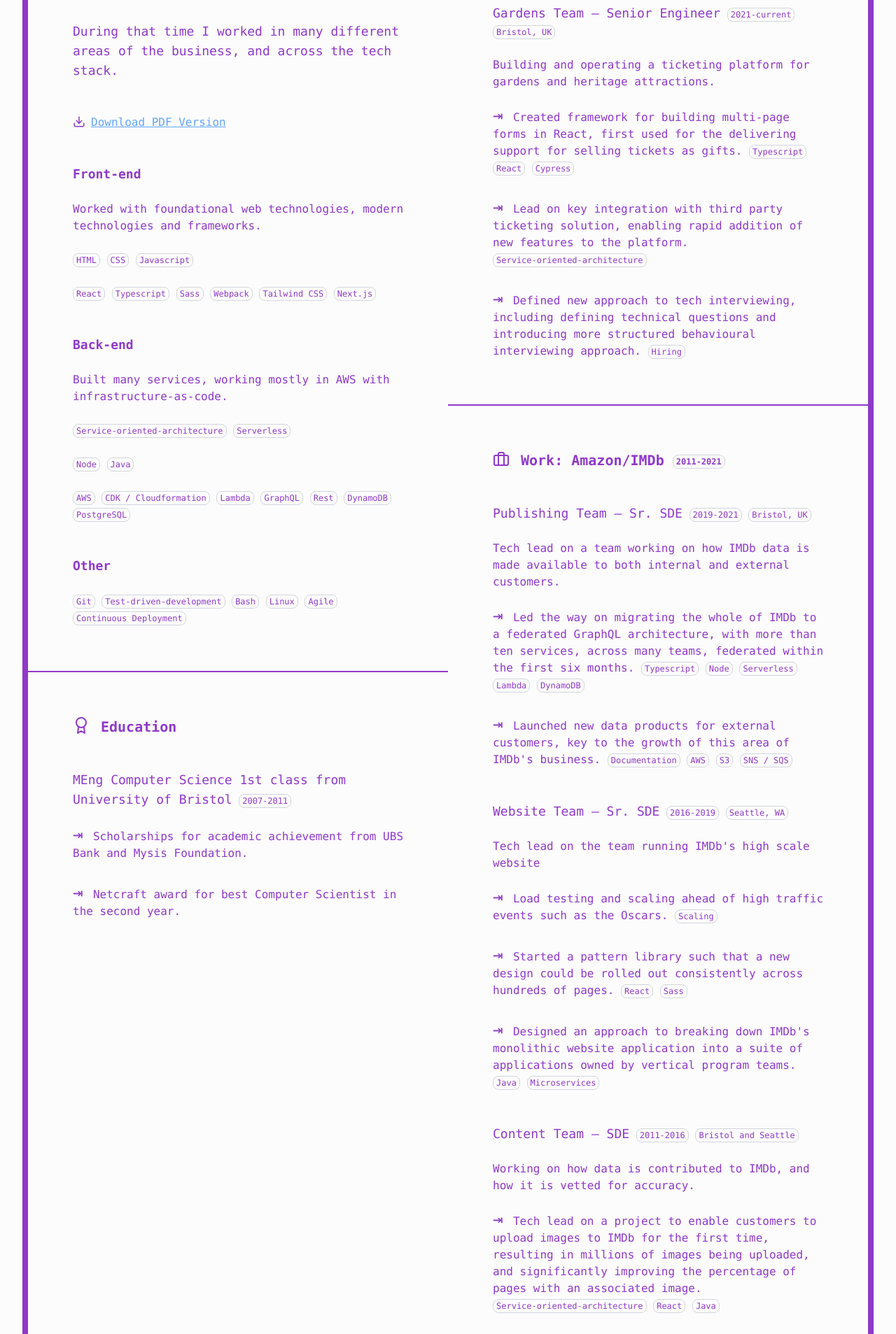
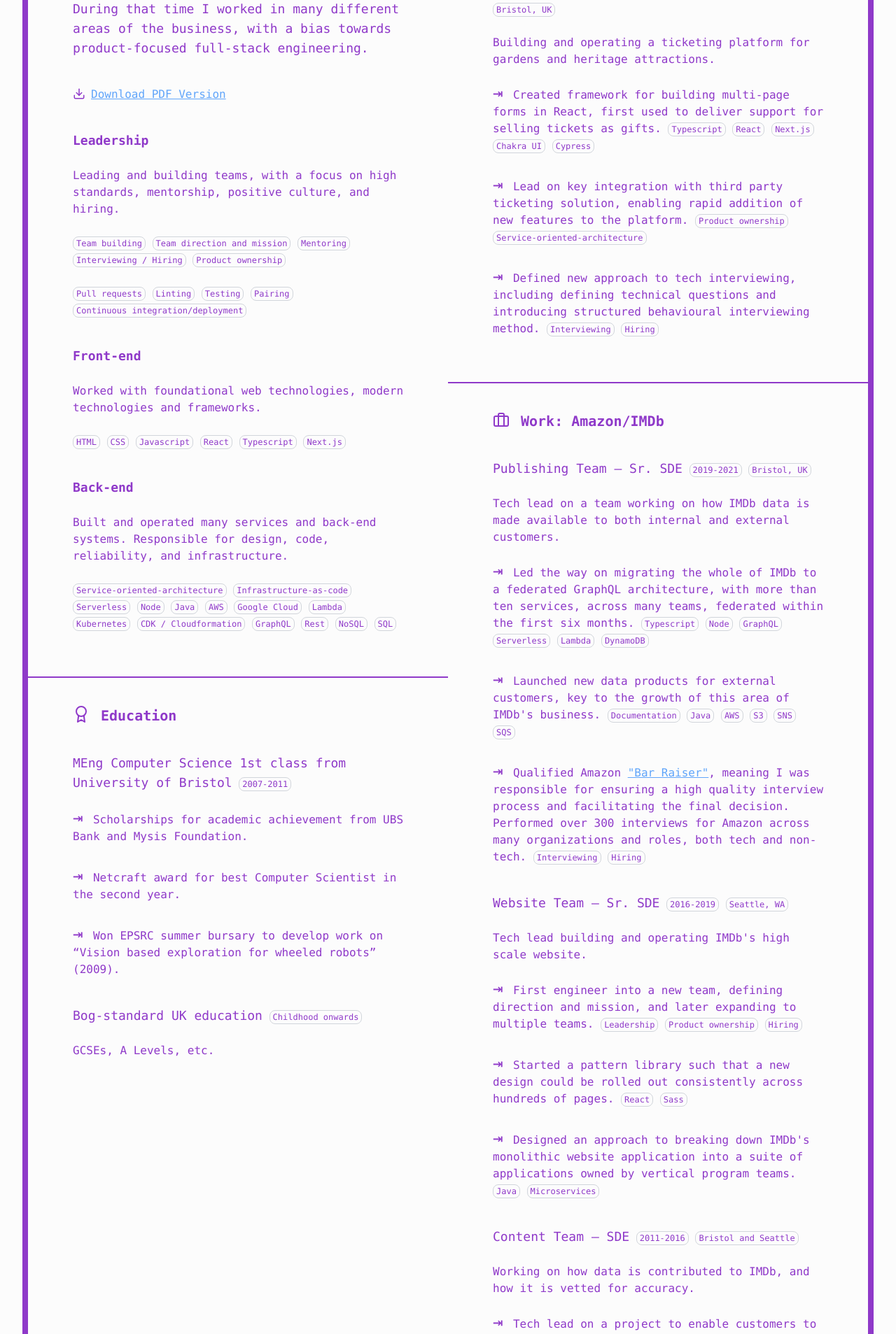
Before and after one commit to mjwbenton/mattb.tech, a Next.js app in the folder website/: page /cv in a window 1280 px wide. Shown: the part 373-2280 px from the top of the page at 70% size. Built offline with nearby package versions, Linux system fonts and the light colour scheme.

Commit message:
Finished Candide addition

```diff
--- a/website/components/ContentBox.tsx
+++ b/website/components/ContentBox.tsx
@@ -17,7 +17,7 @@ export default function ContentBox({
       animate={{ scale: 1, y: 0 }}
       exit={{ scale: 0.8, y: 50 }}
       transition={{ duration: 0.15 }}
-      className={`max-w-full overflow-hidden lg:w-6/12 p-16 space-y-12
+      className={`max-w-full overflow-hidden lg:w-6/12 px-16 pb-16 pt-10 space-y-10
         ${border ? "border-t-2 border-brandPurple print:border-black" : ""}
         ${float === "left" ? "lg:float-left lg:clear-left" : ""}
         ${float === "right" ? "lg:float-right lg:clear-right" : ""}
--- a/website/pages/cv.tsx
+++ b/website/pages/cv.tsx
@@ -20,13 +20,34 @@ export default function CV() {
           behind me.
         </Content>
         <Content className="text-lg">
-          During that time I worked in many different areas of the business, and
-          across the tech stack.
+          During that time I worked in many different areas of the business,
+          with a bias towards product-focused full-stack engineering.
         </Content>
         <Content className="print:hidden">
           <Icon inline component={Download} />
           <ExternalLink href="/cv.pdf">Download PDF Version</ExternalLink>
         </Content>
+        <Section>
+          <SectionHeading bold>Leadership</SectionHeading>
+          <Content>
+            Leading and building teams, with a focus on high standards,
+            mentorship, positive culture, and hiring.
+          </Content>
+          <Content>
+            <DetailPill>Team building</DetailPill>
+            <DetailPill>Team direction and mission</DetailPill>
+            <DetailPill>Mentoring</DetailPill>
+            <DetailPill>Interviewing / Hiring</DetailPill>
+            <DetailPill>Product ownership</DetailPill>
+          </Content>
+          <Content>
+            <DetailPill>Pull requests</DetailPill>
+            <DetailPill>Linting</DetailPill>
+            <DetailPill>Testing</DetailPill>
+            <DetailPill>Pairing</DetailPill>
+            <DetailPill>Continuous integration/deployment</DetailPill>
+          </Content>
+        </Section>
         <Section>
           <SectionHeading bold>Front-end</SectionHeading>
           <Content>
@@ -37,49 +58,32 @@ export default function CV() {
             <DetailPill>HTML</DetailPill>
             <DetailPill>CSS</DetailPill>
             <DetailPill>Javascript</DetailPill>
-          </Content>
-          <Content>
             <DetailPill>React</DetailPill>
             <DetailPill>Typescript</DetailPill>
-            <DetailPill>Sass</DetailPill>
-            <DetailPill>Webpack</DetailPill>
-            <DetailPill>Tailwind CSS</DetailPill>
             <DetailPill>Next.js</DetailPill>
           </Content>
         </Section>
         <Section>
           <SectionHeading bold>Back-end</SectionHeading>
           <Content>
-            Built many services, working mostly in AWS with
-            infrastructure-as-code.
+            Built and operated many services and back-end systems. Responsible
+            for design, code, reliability, and infrastructure.
           </Content>
           <Content>
             <DetailPill>Service-oriented-architecture</DetailPill>
+            <DetailPill>Infrastructure-as-code</DetailPill>
             <DetailPill>Serverless</DetailPill>
-          </Content>
-          <Content>
             <DetailPill>Node</DetailPill>
             <DetailPill>Java</DetailPill>
-          </Content>
-          <Content>
             <DetailPill>AWS</DetailPill>
+            <DetailPill>Google Cloud</DetailPill>
+            <DetailPill>Lambda</DetailPill>
+            <DetailPill>Kubernetes</DetailPill>
             <DetailPill>CDK / Cloudformation</DetailPill>
-            <DetailPill>Lambda</DetailPill>
             <DetailPill>GraphQL</DetailPill>
             <DetailPill>Rest</DetailPill>
-            <DetailPill>DynamoDB</DetailPill>
-            <DetailPill>PostgreSQL</DetailPill>
-          </Content>
-        </Section>
-        <Section>
-          <SectionHeading bold>Other</SectionHeading>
-          <Content>
-            <DetailPill>Git</DetailPill>
-            <DetailPill>Test-driven-development</DetailPill>
-            <DetailPill>Bash</DetailPill>
-            <DetailPill>Linux</DetailPill>
-            <DetailPill>Agile</DetailPill>
-            <DetailPill>Continuous Deployment</DetailPill>
+            <DetailPill>NoSQL</DetailPill>
+            <DetailPill>SQL</DetailPill>
           </Content>
         </Section>
       </ContentBox>
@@ -87,7 +91,6 @@ export default function CV() {
         <ContentBoxHeading>
           <Icon inline component={Candide} size="lg" />
           Work: Candide
-          <DetailPill>2021-2022</DetailPill>
         </ContentBoxHeading>
         <Section>
           <SectionHeading inline>
@@ -102,20 +105,24 @@ export default function CV() {
           <List>
             <Item>
               Created framework for building multi-page forms in React, first
-              used for the delivering support for selling tickets as gifts.
+              used to deliver support for selling tickets as gifts.
               <DetailPill>Typescript</DetailPill>
               <DetailPill>React</DetailPill>
+              <DetailPill>Next.js</DetailPill>
+              <DetailPill>Chakra UI</DetailPill>
               <DetailPill>Cypress</DetailPill>
             </Item>
             <Item>
               Lead on key integration with third party ticketing solution,
               enabling rapid addition of new features to the platform.
+              <DetailPill>Product ownership</DetailPill>
               <DetailPill>Service-oriented-architecture</DetailPill>
             </Item>
             <Item>
               Defined new approach to tech interviewing, including defining
-              technical questions and introducing more structured behavioural
-              interviewing approach.
+              technical questions and introducing structured behavioural
+              interviewing method.
+              <DetailPill>Interviewing</DetailPill>
               <DetailPill>Hiring</DetailPill>
             </Item>
           </List>
@@ -125,7 +132,6 @@ export default function CV() {
         <ContentBoxHeading>
           <Icon inline component={Briefcase} size="lg" />
           Work: Amazon/IMDb
-          <DetailPill>2011-2021</DetailPill>
         </ContentBoxHeading>
         <Section>
           <SectionHeading inline>
@@ -144,6 +150,7 @@ export default function CV() {
               federated within the first six months.
               <DetailPill>Typescript</DetailPill>
               <DetailPill>Node</DetailPill>
+              <DetailPill>GraphQL</DetailPill>
               <DetailPill>Serverless</DetailPill>
               <DetailPill>Lambda</DetailPill>
               <DetailPill>DynamoDB</DetailPill>
@@ -152,9 +159,23 @@ export default function CV() {
               Launched new data products for external customers, key to the
               growth of this area of IMDb's business.
               <DetailPill>Documentation</DetailPill>
+              <DetailPill>Java</DetailPill>
               <DetailPill>AWS</DetailPill>
               <DetailPill>S3</DetailPill>
-              <DetailPill>SNS / SQS</DetailPill>
+              <DetailPill>SNS</DetailPill>
+              <DetailPill>SQS</DetailPill>
+            </Item>
+            <Item>
+              Qualified Amazon{" "}
+              <ExternalLink href="https://blog.aboutamazon.co.uk/working-at-amazon/what-is-a-bar-raiser-at-amazon">
+                "Bar Raiser"
+              </ExternalLink>
+              , meaning I was responsible for ensuring a high quality interview
+              process and facilitating the final decision. Performed over 300
+              interviews for Amazon across many organizations and roles, both
+              tech and non-tech.
+              <DetailPill>Interviewing</DetailPill>
+              <DetailPill>Hiring</DetailPill>
             </Item>
           </List>
         </Section>
@@ -165,13 +186,15 @@ export default function CV() {
           <DetailPill>2016-2019</DetailPill>
           <DetailPill>Seattle, WA</DetailPill>
           <Content>
-            Tech lead on the team running IMDb's high scale website
+            Tech lead building and operating IMDb's high scale website.
           </Content>
           <List>
             <Item>
-              Load testing and scaling ahead of high traffic events such as the
-              Oscars.
-              <DetailPill>Scaling</DetailPill>
+              First engineer into a new team, defining direction and mission,
+              and later expanding to multiple teams.
+              <DetailPill>Leadership</DetailPill>
+              <DetailPill>Product ownership</DetailPill>
+              <DetailPill>Hiring</DetailPill>
             </Item>
             <Item>
               Started a pattern library such that a new design could be rolled
@@ -200,8 +223,7 @@ export default function CV() {
             <Item>
               Tech lead on a project to enable customers to upload images to
               IMDb for the first time, resulting in millions of images being
-              uploaded, and significantly improving the percentage of pages with
-              an associated image.
+              uploaded.
               <DetailPill>Service-oriented-architecture</DetailPill>
               <DetailPill>React</DetailPill>
               <DetailPill>Java</DetailPill>
@@ -213,36 +235,7 @@ export default function CV() {
               <DetailPill>Java</DetailPill>
               <DetailPill>Javascript</DetailPill>
             </Item>
-            <Item>
-              Designed and created a system for running consistency checks
-              against the IMDb database that enabled us to guarantee that we had
-              no data contradicting complex custom rules that we defined.
-              <DetailPill>PostgreSQL</DetailPill>
-              <DetailPill>Perl</DetailPill>
-            </Item>
           </List>
-        </Section>
-        <Section>
-          <SectionHeading>General</SectionHeading>
-          <Content>
-            Qualified Amazon{" "}
-            <ExternalLink href="https://blog.aboutamazon.co.uk/working-at-amazon/what-is-a-bar-raiser-at-amazon">
-              "Bar Raiser"
-            </ExternalLink>
-            , meaning I was responsible for ensuring a high quality interview
-            process and facilitating the final decision. Performed over 300
-            interviews for Amazon across many organizations and job roles, both
-            technical and non-technical.
-          </Content>
-          <Content>
-            Promoted twice from SDE I (junior-engineer-straight-out-of-uni) to
-            SDE III (Sr Engineer / Team Technical Leader).
-          </Content>
-          <Content>
-            Deeply involved in the career development of the engineers I worked
-            with, giving feedback, and shepherding promotions through Amazon's
-            tech promotions process.
-          </Content>
         </Section>
       </ContentBox>
       <ContentBox float="left" border>
@@ -263,7 +256,16 @@ export default function CV() {
             <Item>
               Netcraft award for best Computer Scientist in the second year.
             </Item>
+            <Item>
+              Won EPSRC summer bursary to develop work on “Vision based
+              exploration for wheeled robots” (2009).
+            </Item>
           </List>
+        </Section>
+        <Section>
+          <SectionHeading inline>Bog-standard UK education</SectionHeading>
+          <DetailPill>Childhood onwards</DetailPill>
+          <Content>GCSEs, A Levels, etc.</Content>
         </Section>
       </ContentBox>
     </main>
```
